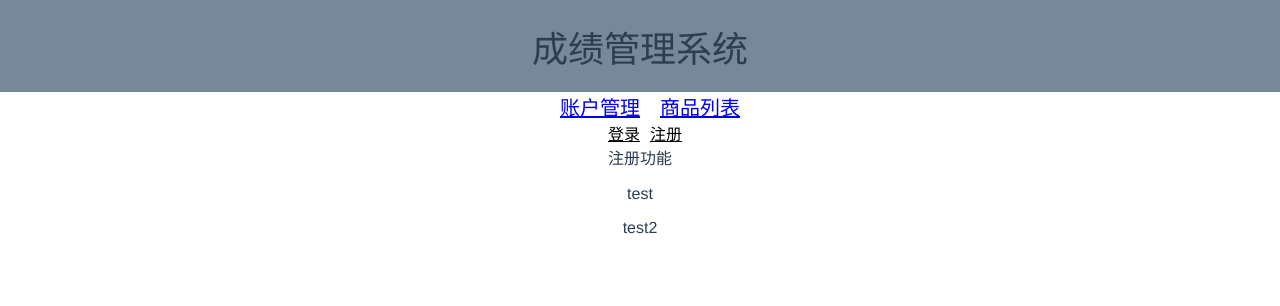
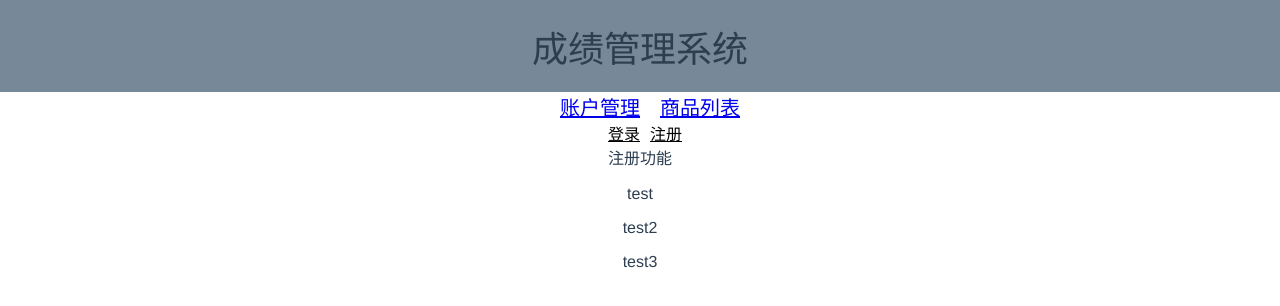
Before and after one commit to xinglefly/vue_study, a Vue app: page /account/register in a window 1280 px wide. Shown: the top 306 px of the page. Built offline with nearby package versions, Linux system fonts and the light colour scheme.

Commit message:
add test3.

```diff
--- a/src/components/Register.vue
+++ b/src/components/Register.vue
@@ -4,6 +4,7 @@
 
     <p>test</p>
     <p>test2</p>
+    <p>test3</p>
     </div>
 </template>
 <script>
```
